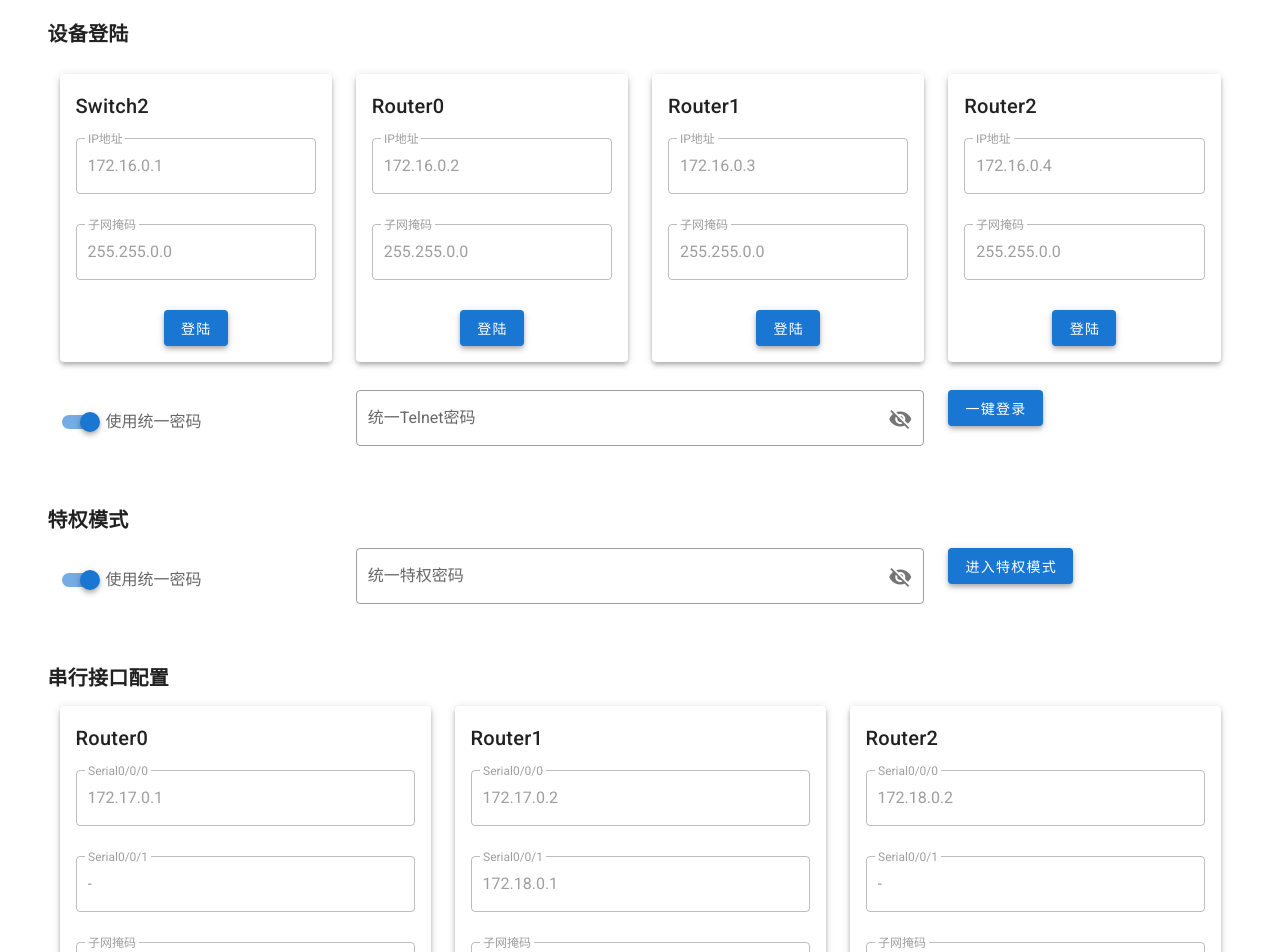
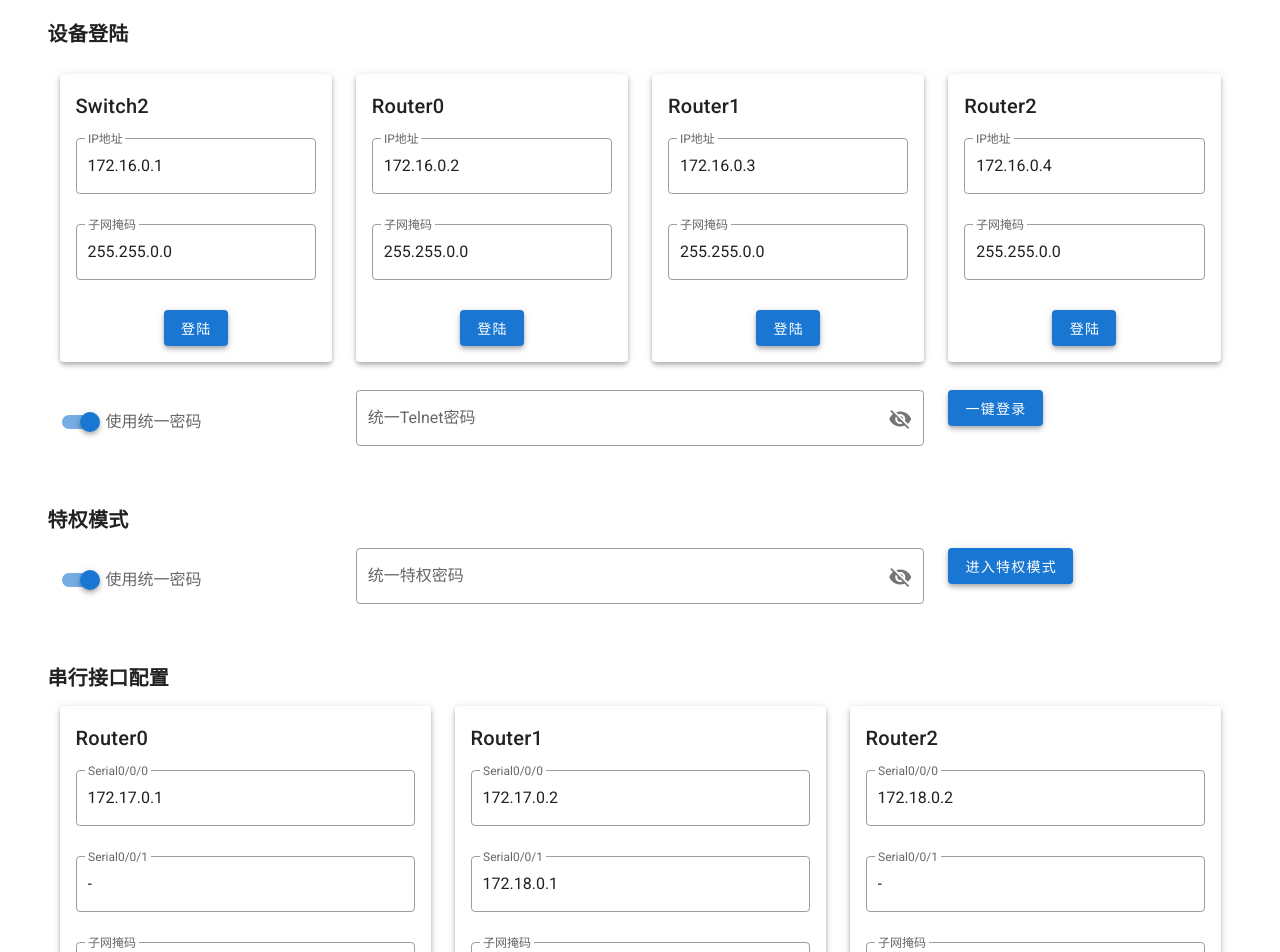
Before and after one commit to codelumos/dynamic-routing-front-end, a Vue app: page / in a window 1280 px wide. Shown: the part 520-1472 px from the top of the page. Built offline with nearby package versions, Linux system fonts and the light colour scheme.

Commit message:
开放修改端口权限

```diff
--- a/src/components/Login.vue
+++ b/src/components/Login.vue
@@ -19,14 +19,12 @@
                   label="IP地址"
                   required
                   outlined
-                  disabled
               ></v-text-field>
               <v-text-field
                   v-model="s2.mask"
                   label="子网掩码"
                   required
                   outlined
-                  disabled
               ></v-text-field>
               <v-text-field
                   v-show="!unify.enable"
@@ -79,14 +77,12 @@
                   label="IP地址"
                   required
                   outlined
-                  disabled
               ></v-text-field>
               <v-text-field
                   v-model="r0.mask"
                   label="子网掩码"
                   required
                   outlined
-                  disabled
               ></v-text-field>
               <v-text-field
                   v-show="!unify.enable"
@@ -139,14 +135,12 @@
                   label="IP地址"
                   required
                   outlined
-                  disabled
               ></v-text-field>
               <v-text-field
                   v-model="r1.mask"
                   label="子网掩码"
                   required
                   outlined
-                  disabled
               ></v-text-field>
               <v-text-field
                   v-show="!unify.enable"
@@ -199,14 +193,12 @@
                   label="IP地址"
                   required
                   outlined
-                  disabled
               ></v-text-field>
               <v-text-field
                   v-model="r2.mask"
                   label="子网掩码"
                   required
                   outlined
-                  disabled
               ></v-text-field>
               <v-text-field
                   v-show="!unify.enable"
--- a/src/components/Serial.vue
+++ b/src/components/Serial.vue
@@ -20,21 +20,18 @@
                     label="Serial0/0/0"
                     required
                     outlined
-                    disabled
                 ></v-text-field>
                 <v-text-field
                     v-model="r0.serial1"
                     label="Serial0/0/1"
                     required
                     outlined
-                    disabled
                 ></v-text-field>
                 <v-text-field
                     v-model="r0.mask"
                     label="子网掩码"
                     required
                     outlined
-                    disabled
                 ></v-text-field>
               </v-card-text>
             </v-card>
@@ -53,21 +50,18 @@
                     label="Serial0/0/0"
                     required
                     outlined
-                    disabled
                 ></v-text-field>
                 <v-text-field
                     v-model="r1.serial1"
                     label="Serial0/0/1"
                     required
                     outlined
-                    disabled
                 ></v-text-field>
                 <v-text-field
                     v-model="r1.mask"
                     label="子网掩码"
                     required
                     outlined
-                    disabled
                 ></v-text-field>
               </v-card-text>
             </v-card>
@@ -86,21 +80,18 @@
                     label="Serial0/0/0"
                     required
                     outlined
-                    disabled
                 ></v-text-field>
                 <v-text-field
                     v-model="r2.serial1"
                     label="Serial0/0/1"
                     required
                     outlined
-                    disabled
                 ></v-text-field>
                 <v-text-field
                     v-model="r2.mask"
                     label="子网掩码"
                     required
                     outlined
-                    disabled
                 ></v-text-field>
               </v-card-text>
             </v-card>
```
